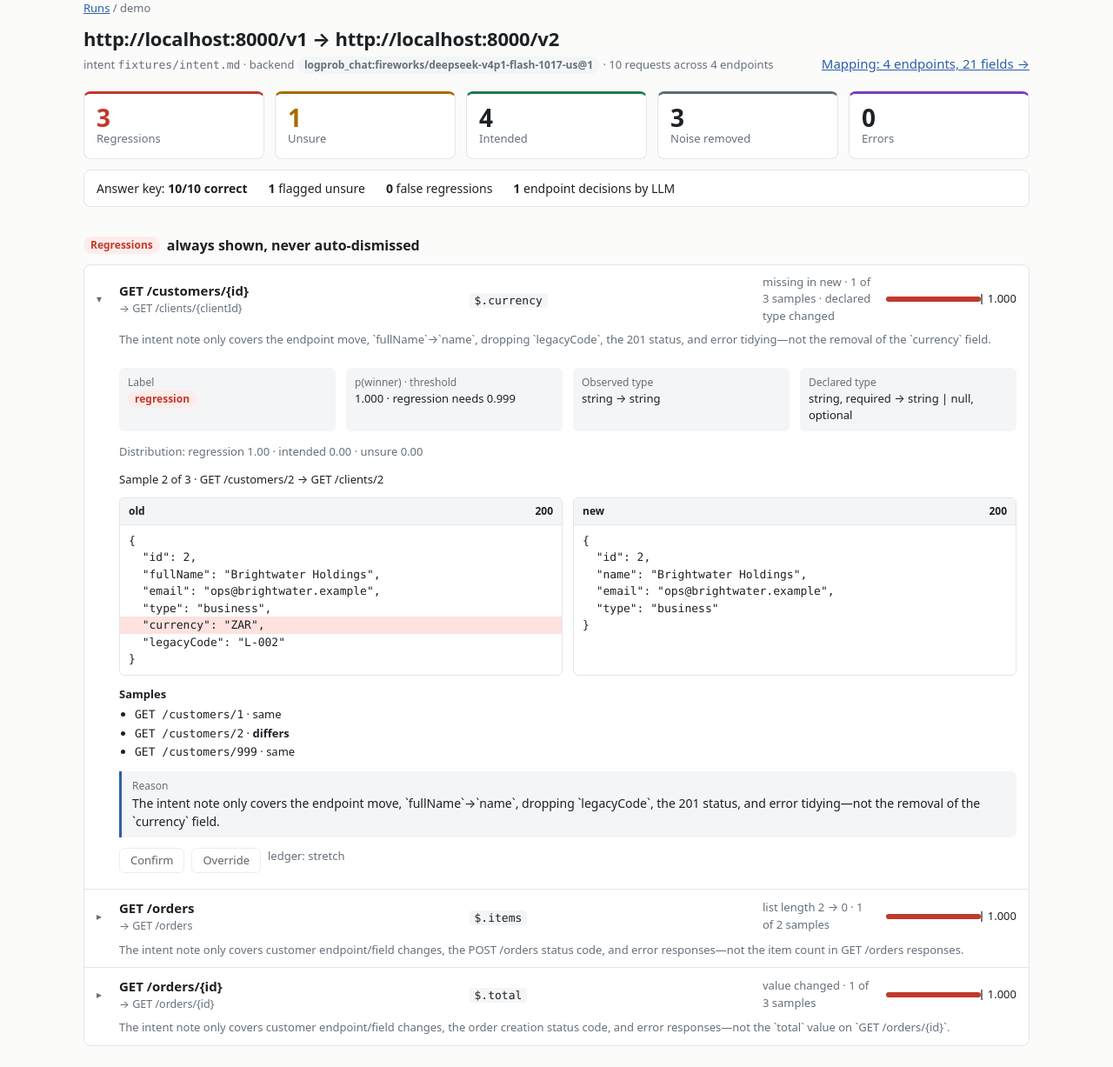
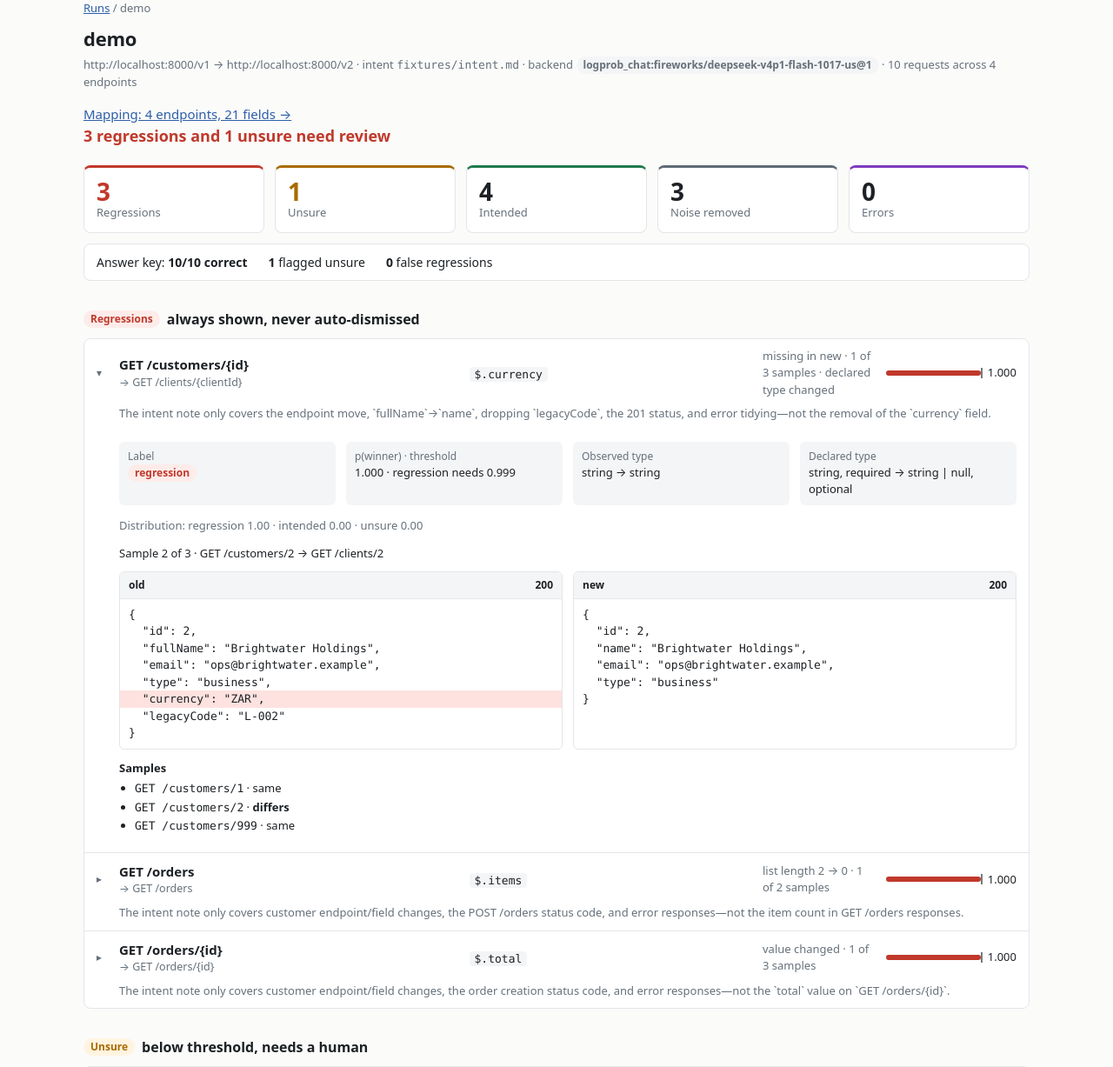
Before and after one commit to oliviergerdi/aiskillsday, a FastAPI app: page /runs/demo in a window 1280 px wide. Shown: the part 57-1284 px from the top of the page at 87% size. Run offline with FastAPI, Linux system fonts and the light colour scheme; some libraries are stand-ins or nearby versions.

Commit message:
feat(UX-2): give run page a verdict, readable header and no dead controls
Add a one-line verdict above the count tiles, show the run id as the h1 with old -> new as subtitle, drop the disabled Confirm/Override buttons and duplicate reason text, and show a single "Nothing to review" panel for clean runs.

Co-Authored-By: Claude Sonnet 5.5 <noreply@anthropic.com>

```diff
--- a/app/web/routes.py
+++ b/app/web/routes.py
@@ -82,8 +82,10 @@ def run_page(request: Request, run_id: str):
         first = sections["shown"][0]
         first.body_html = body.render(v=first)
     rule_maps = sum(m.source == "rule" for m in run.endpoints) + sum(m.source == "rule" for m in run.fields)
+    counts = views.counts(run)
     return TEMPLATES.TemplateResponse(request, "run.html", {
-        "run": run, "nav": "run", "c": views.counts(run), "sections": sections,
+        "run": run, "nav": "run", "c": counts, "sections": sections,
+        "verdict": views.verdict(counts), "empty": not run.findings,
         "missed": [d for d in (run.score.details if run.score else []) if not d["ok"]],
         "n_fields": len(run.fields), "rule_maps": rule_maps,
     })
--- a/app/web/static/nparity.css
+++ b/app/web/static/nparity.css
@@ -140,15 +140,13 @@ details.f > summary:hover { background: var(--code-bg); }
 .samples { margin-top: 12px; font-size: 13px; }
 .samples ul { margin: 4px 0 0; padding-left: 18px; }
 .samples li { margin: 2px 0; }
-.reasonbox { margin-top: 12px; padding: 8px 12px; border-left: 3px solid var(--accent); background: var(--code-bg); font-size: 14px; border-radius: 0 6px 6px 0; }
-.reasonbox .k { color: var(--muted); font-size: 12px; display: block; }
 .f-static { display: grid; grid-template-columns: 14px minmax(160px, 1.2fr) minmax(120px, 1fr) 130px 150px;
             gap: 12px; align-items: center; padding: 10px 14px; border-bottom: 1px solid var(--line); }
 .f-static:last-child { border-bottom: 0; }
 .missed { margin: 8px 0 0; font-size: 13px; color: var(--reg); }
 .empty { padding: 14px; color: var(--muted); font-size: 14px; }
-.actions { margin-top: 12px; display: flex; gap: 8px; }
-.btn { font: inherit; font-size: 13px; padding: 4px 12px; border-radius: 6px; border: 1px solid var(--line); background: var(--surface); color: var(--ink); cursor: not-allowed; opacity: 0.7; }
+.verdict { font-size: 18px; font-weight: 600; margin: 0 0 12px; }
+.verdict.reg { color: var(--reg); } .verdict.uns { color: var(--uns); } .verdict.int { color: var(--int); }
 
 .footer-tele { margin-block: 32px; font-size: 13px; color: var(--muted); border-top: 1px solid var(--line); padding-top: 12px; display: flex; gap: 20px; flex-wrap: wrap; }
 .footer-tele b { color: var(--ink); font-variant-numeric: tabular-nums; }
--- a/app/web/templates/_finding_body.html
+++ b/app/web/templates/_finding_body.html
@@ -20,5 +20,3 @@
   <ul>{% for req, state in v.samples %}<li><code>{{ req }}</code> · {% if state == "differs" %}<b>differs</b>{% else %}{{ state }}{% endif %}</li>{% endfor %}</ul>
 </div>
 {% endif %}
-{% if v.f.reason %}<div class="reasonbox"><span class="k">Reason</span>{{ v.f.reason }}</div>{% endif %}
-<div class="actions"><button class="btn" disabled>Confirm</button><button class="btn" disabled>Override</button><span class="sub">ledger: stretch</span></div>
--- a/app/web/templates/run.html
+++ b/app/web/templates/run.html
@@ -4,13 +4,14 @@
 <div class="crumbs"><a href="/">Runs</a> / {{ run.id }}</div>
 <div class="run-head">
   <div>
-    <h1>{{ run.config.old }} → {{ run.config.new }}</h1>
-    <div class="sub">{% if run.config.intent %}intent <code>{{ run.config.intent }}</code> · {% endif %}backend <span class="badge b-llm">{{ run.config.backend }}</span>
+    <h1>{{ run.id }}</h1>
+    <div class="sub">{{ run.config.old }} → {{ run.config.new }} · {% if run.config.intent %}intent <code>{{ run.config.intent }}</code> · {% endif %}backend <span class="badge b-llm">{{ run.config.backend }}</span>
       · {{ run.config.requests }} requests across {{ run.config.endpoints }} endpoints</div>
   </div>
   <a href="/runs/{{ run.id }}/mapping">Mapping: {{ run.endpoints|length }} endpoints, {{ n_fields }} fields →</a>
 </div>
 
+<div class="verdict {{ verdict[1] }}">{{ verdict[0] }}</div>
 <div class="counts">
   <div class="count reg"><div class="n">{{ c.regression }}</div><div class="l">Regressions</div></div>
   <div class="count uns"><div class="n">{{ c.unsure }}</div><div class="l">Unsure</div></div>
@@ -24,11 +25,13 @@
   <span>Answer key: <b>{{ run.score.correct }}/{{ run.score.total }} correct</b></span>
   <span><b>{{ run.score.unsure }}</b> flagged unsure</span>
   <span><b>{{ run.score.false_regressions }}</b> false regressions</span>
-  <span><b>{{ run.endpoints|selectattr("new")|rejectattr("source", "equalto", "rule")|list|length }}</b> endpoint decisions by LLM</span>
 </div>
 {% for d in missed %}<p class="missed">Missed #{{ d.n }}: {{ d.endpoint }} <code>{{ d.path }}</code> expected {{ d.expect }}, got {{ d.got }}</p>{% endfor %}
 {% endif %}
 
+{% if empty %}
+<div class="findings"><div class="empty">Nothing to review</div></div>
+{% else %}
 <h2><span class="badge b-reg">Regressions</span> always shown, never auto-dismissed</h2>
 <div class="findings">
   {% for v in sections.shown %}{% include "_row.html" %}{% else %}<div class="empty">None.</div>{% endfor %}
@@ -44,6 +47,9 @@
   {% for v in sections.accepted %}{% include "_row.html" %}{% else %}<div class="empty">None.</div>{% endfor %}
 </div>
 
+{% endif %}
+
+{% if run.noise %}
 <h2><span class="badge b-noi">Noise removed</span> by normaliser rules, no LLM</h2>
 <div class="findings">
   {% for n in run.noise %}
@@ -52,8 +58,9 @@
     <div class="f-path"><code>{{ n.path }}</code></div>
     <div class="f-kind">rule: {{ n.rule }}</div><span></span>
   </div>
-  {% else %}<div class="empty">None.</div>{% endfor %}
+  {% endfor %}
 </div>
+{% endif %}
 
 {% if run.errors %}
 <h2><span class="badge b-err">Errors</span> requests that failed after retries</h2>
--- a/app/web/views.py
+++ b/app/web/views.py
@@ -127,6 +127,12 @@ def counts(run: Run) -> dict[str, int]:
             "noise": len(run.noise), "error": len(run.errors)}
 
 
+def verdict(c: dict[str, int]) -> tuple[str, str]:
+    if c["regression"] or c["unsure"]:
+        return f"{c['regression']} regressions and {c['unsure']} unsure need review", "reg" if c["regression"] else "uns"
+    return "No regressions found", "int"
+
+
 def declared_types(run: Run) -> dict[tuple[str, str], str]:
     return {(f.endpoint, f.path): f.type_info["declared"] for f in run.findings if "declared" in f.type_info}
 
```
Also changed, not shown: tests/test_web.py (+46 -0 lines).
